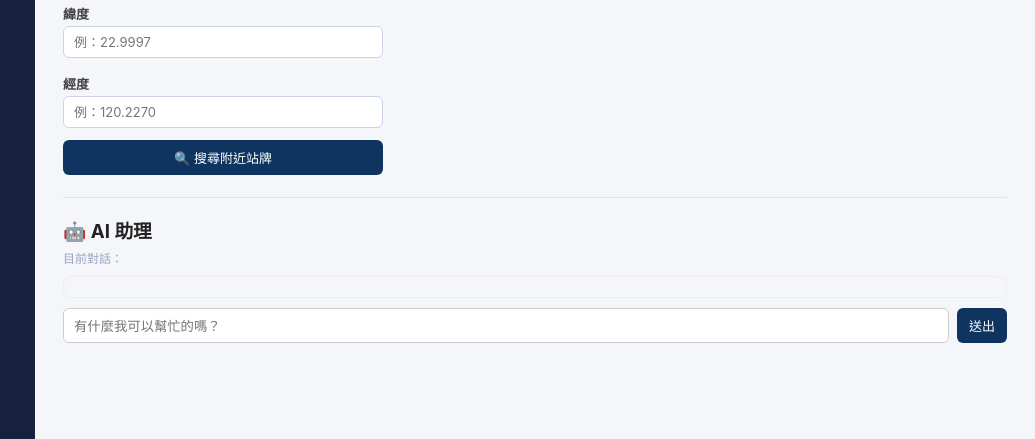
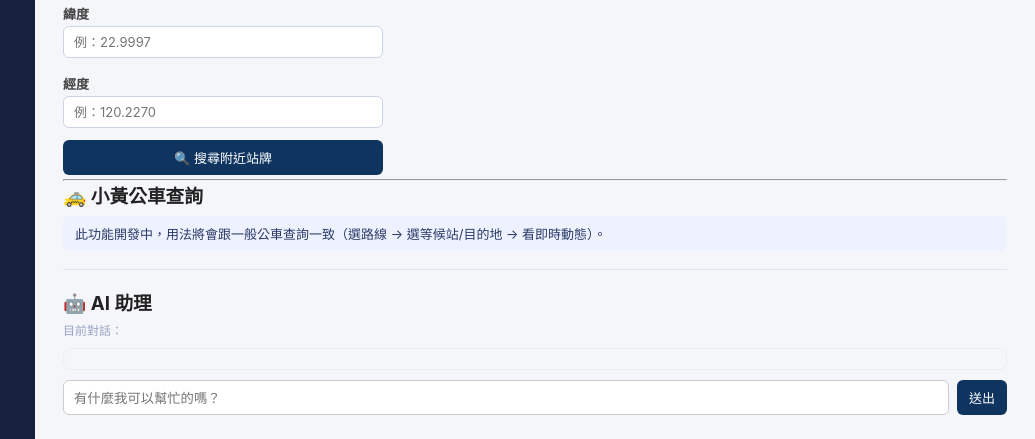
Before and after one commit to Luke0515-luke/bus_app.py3.0, a Python web app: template templates/index.html in a window 1280 px wide. Shown: the part 685-1124 px from the top of the page, without its empty margins (245-1280 px from the left). Run offline with Jinja, Linux system fonts and the light colour scheme; the template is opened without the code that fills it, so the values that code supplies are empty.

Commit message:
Update index.html

```diff
--- a/templates/index.html
+++ b/templates/index.html
@@ -45,7 +45,7 @@
     </div>
 
     <!-- 進階查詢 -->
-    <details class="expander">
+    <details class="expander" id="details-advsearch">
       <summary>🔍 進階查詢（站到站）</summary>
       <p class="caption">輸入起站與終點，找出直達或轉乘一次的路線</p>
       <div id="adv-search-body">
@@ -59,7 +59,7 @@
     </details>
 
     <!-- 客運查詢 -->
-    <details class="expander">
+    <details class="expander" id="details-intercity">
       <summary>🚍 客運查詢</summary>
       <p class="caption">選擇業者與起訖站查詢班次</p>
       <label>選擇客運業者</label>
@@ -92,10 +92,44 @@
     <section id="page-query" class="page">
       <h2>🚌 台南公車即時時刻查詢</h2>
 
+      <!-- 手機版主頁圖示（電腦版不會顯示，一律用左側常駐選單） -->
+      <div id="mobile-home-grid">
+        <button class="home-tile home-tile-map" data-action="map">
+          <span class="home-tile-icon">🚌</span><span>動態公車</span>
+        </button>
+        <button class="home-tile home-tile-filter" data-action="filter">
+          <span class="home-tile-icon">🔍</span><span>路線篩選</span>
+        </button>
+        <button class="home-tile home-tile-nearby" data-action="nearby">
+          <span class="home-tile-icon">📍</span><span>附近站牌</span>
+        </button>
+        <button class="home-tile home-tile-chat" data-action="chat">
+          <span class="home-tile-icon">🤖</span><span>AI 對話</span>
+        </button>
+        <button class="home-tile home-tile-fav" data-action="favorites">
+          <span class="home-tile-icon">⭐</span><span>我的最愛</span>
+        </button>
+        <button class="home-tile home-tile-yellow" data-action="yellow-bus">
+          <span class="home-tile-icon">🚕</span><span>小黃公車</span>
+        </button>
+        <button class="home-tile home-tile-intercity" data-action="intercity">
+          <span class="home-tile-icon">🚍</span><span>客運查詢</span>
+        </button>
+        <button class="home-tile home-tile-adv" data-action="advsearch">
+          <span class="home-tile-icon">🔎</span><span>站到站查詢</span>
+        </button>
+        <button class="home-tile home-tile-more" data-action="more">
+          <span class="home-tile-icon">☰</span><span>更多設定</span>
+        </button>
+      </div>
+
+      <!-- 詳細查詢內容：手機版預設收合在主頁圖示後面，點圖示才會展開＋捲動過去；電腦版一律顯示 -->
+      <div id="query-detail" class="mobile-collapsed">
+
       <div class="query-columns">
         <!-- 左欄：路線篩選 -->
         <div class="query-left">
-          <h3>🔍 路線篩選</h3>
+          <h3 id="filter-anchor">🔍 路線篩選</h3>
           <p class="caption">點選顏色或數字篩選：</p>
 
           <div class="filter-grid">
@@ -141,7 +175,7 @@
 
           <hr>
 
-          <h3>📍 附近公車站</h3>
+          <h3 id="nearby-anchor">📍 附近公車站</h3>
           <button id="btn-gps" class="btn btn-block">📡 自動取得座標</button>
           <div class="gps-coords">
             緯度：<input id="lat-disp" readonly placeholder="點上方取得">
@@ -179,10 +213,17 @@
         </div>
       </div>
 
+      <!-- 小黃公車查詢（功能開發中：等資料來源確認後補上真正的查詢邏輯） -->
+      <div id="yellow-bus-section">
+        <hr>
+        <h3 id="yellow-bus-anchor">🚕 小黃公車查詢</h3>
+        <div class="info-box">此功能開發中，用法將會跟一般公車查詢一致（選路線 → 選等候站/目的地 → 看即時動態）。</div>
+      </div>
+
       <!-- AI 助理：置於頁面最底部，跨欄滿版 -->
       <div class="query-ai-section">
         <hr>
-        <h3>🤖 AI 助理</h3>
+        <h3 id="chat-anchor">🤖 AI 助理</h3>
         <div class="caption">目前對話：<b id="chat-current-title"></b></div>
         <div id="chat-messages"></div>
         <div class="chat-input-row">
@@ -190,6 +231,8 @@
           <button id="btn-chat-send" class="btn">送出</button>
         </div>
       </div>
+
+      </div><!-- /#query-detail -->
     </section>
 
     <!-- ─────────── 地圖頁面 ─────────── -->
```
